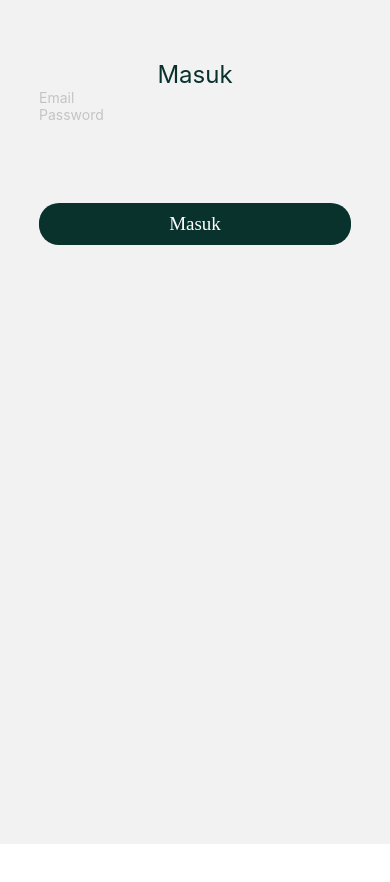
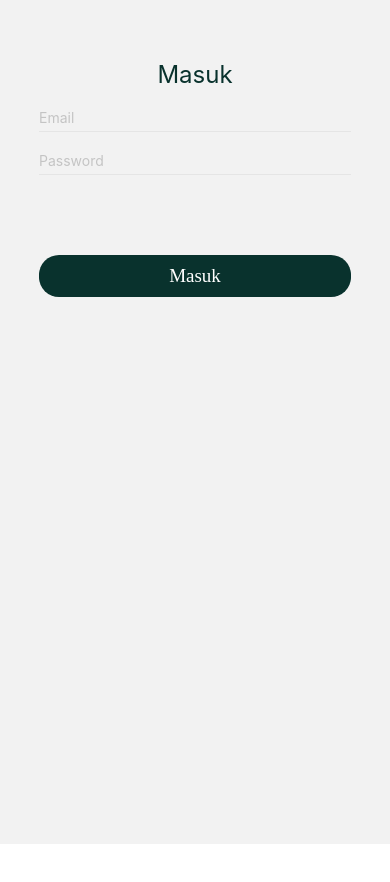
Before and after one commit to FARRAS-DARKUNO/Monitoeing-ITERA-HERRO, a React Native app: screen /BerandaPage in a window 390 px wide. Shown: the top 882 px of the page. Built offline with nearby package versions, Linux system fonts and the light colour scheme.

Commit message:
update formik

```diff
--- a/src/page/login/login_page.js
+++ b/src/page/login/login_page.js
@@ -34,9 +34,9 @@ const LoginPage = ({ navigation }) => {
             const { handleChange, handleBlur, handleSubmit, values, errors } =
               formikProps;
             return (
-              <View>
+              <View style={{marginTop: 20}}>
                 <TextInput
-                  style={stylesGlobal.primer}
+                  style={[stylesGlobal.primer,{borderBottomWidth: 1, borderBottomColor: '#E5E5E5', paddingBottom: 5}]}
                   placeholder="Email"
                   value={values.email}
                   underlineColorAndroid="transparent"
@@ -53,7 +53,7 @@ const LoginPage = ({ navigation }) => {
                   <Text style={stylesGlobal.error}></Text>
                 )}
                 <TextInput
-                  style={stylesGlobal.primer}
+                  style={[stylesGlobal.primer,{borderBottomWidth: 1, borderBottomColor: '#E5E5E5', paddingBottom: 5,marginTop: 20}]}
                   placeholder="Password"
                   value={values.password}
                   underlineColorAndroid="transparent"
```
